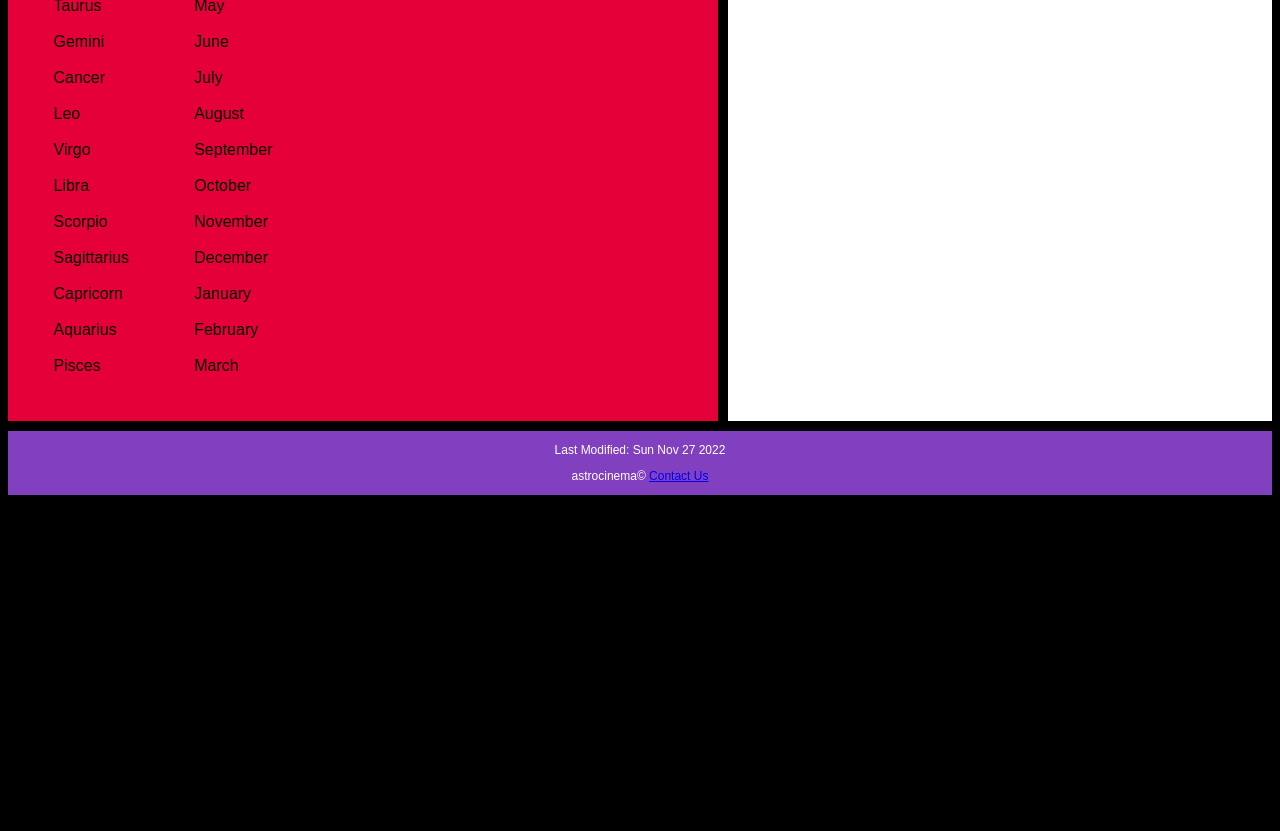
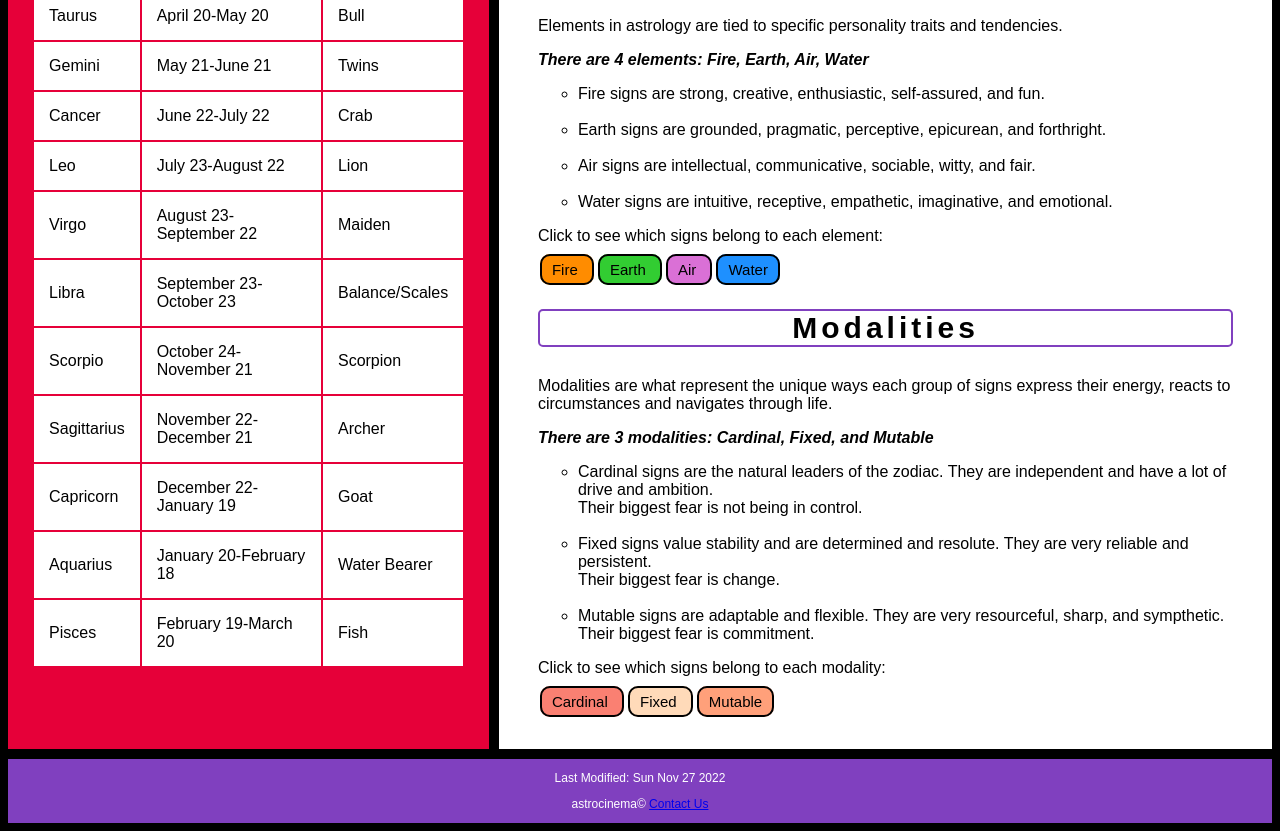
Before and after one commit to ellekeres/Astrocinema, a plain HTML site: page page2astrosigns.html in a window 1280 px wide. Shown: the part 698-1529 px from the top of the page. Before the commit the page ends 1201 px from the top, so only its background shows below. Drawn offline with Linux system fonts and the light colour scheme.

Commit message:
finished astrosigns page (element and modalities color changing elements)

```diff
--- a/page2astrosigns.html
+++ b/page2astrosigns.html
@@ -15,7 +15,7 @@
   </header>
 
   <nav class="n">
-    <ul>
+    <ul class="z">
       <li><a href="index.html" class=button> Movie Picker </a></li>
       <li><a href="page2astrosigns.html" class=button> Astrology Signs </a></li>
       <li><a href="page3moviecatalog.html" class=button> Movie Catalog </a></li>
@@ -25,69 +25,121 @@
 
 
  <main class="m">
+   <div style="overflow-x: auto;">
    <table class="astroTable">
 <tr>
   <th>
-   Astrology Signs
+   Signs
   </th>
   <th>
-    Info
+    Dates
+  </th>
+  <th>
+    Symbol
   </th>
 </tr>
 <tr>
-  <td>Aries</td>
-  <td>April</td>
+  <td class="fire">Aries</td>
+  <td class="cardinal">March 21-April 19</td>
+  <td class="cardinal">Ram</td>
 </tr>
 <tr>
-  <td>Taurus</td>
-  <td>May</td>
+  <td class="earth">Taurus</td>
+  <td class="fixed">April 20-May 20</td>
+  <td class="fixed">Bull</td>
 </tr>
 <tr>
-  <td>Gemini</td>
-  <td>June</td>
+  <td class="air">Gemini</td>
+  <td class="mutable">May 21-June 21</td>
+  <td class="mutable">Twins</td>
 </tr>
 <tr>
-  <td>Cancer</td>
-  <td>July</td>
+  <td class="water">Cancer</td>
+  <td class="cardinal">June 22-July 22</td>
+  <td class="cardinal">Crab</td>
 </tr>
 <tr>
-  <td>Leo</td>
-  <td>August</td>
+  <td class="fire">Leo</td>
+  <td class="fixed">July 23-August 22</td>
+  <td class="fixed">Lion</td>
 </tr>
 <tr>
-  <td>Virgo</td>
-  <td>September</td>
+  <td class="earth">Virgo</td>
+  <td class="mutable">August 23-September 22</td>
+  <td class="mutable">Maiden</td>
 </tr>
 <tr>
-  <td>Libra</td>
-  <td>October</td>
+  <td class="air">Libra</td>
+  <td class="cardinal">September 23-October 23</td>
+  <td class="cardinal">Balance/Scales</td>
 </tr>
 <tr>
-  <td>Scorpio</td>
-  <td>November</td>
+  <td class="water">Scorpio</td>
+  <td class="fixed">October 24-November 21</td>
+  <td class="fixed">Scorpion</td>
 </tr>
 <tr>
-  <td>Sagittarius</td>
-  <td>December</td>
+  <td class="fire">Sagittarius</td>
+  <td class="mutable">November 22-December 21</td>
+  <td class="mutable">Archer</td>
 </tr>
 <tr>
-  <td>Capricorn</td>
-  <td>January</td>
+  <td class="earth">Capricorn</td>
+  <td class="cardinal">December 22-January 19</td>
+  <td class="cardinal">Goat</td>
 </tr>
 <tr>
-  <td>Aquarius</td>
-  <td>February</td>
+  <td class="air">Aquarius</td>
+  <td class="fixed">January 20-February 18</td>
+  <td class="fixed">Water Bearer</td>
 </tr>
 <tr>
-  <td>Pisces</td>
-  <td>March</td>
+  <td class="water">Pisces</td>
+  <td class="mutable">February 19-March 20</td>
+  <td class="mutable">Fish</td>
 </tr>
 </table>
   </main>
 
 
   <aside class="a">
-    <p>test</p>
+    <h3 class="astrosystems">Elements</h3>
+    <p>Elements in astrology are tied to specific personality traits and tendencies.</p>
+     <p class="systems">
+       There are 4 elements: Fire, Earth, Air, Water</p>
+
+<ul class="y">
+  <li>Fire signs are strong, creative, enthusiastic, self-assured, and fun.</li>
+  <br>
+  <li>Earth signs are grounded, pragmatic, perceptive, epicurean, and forthright.</li>
+  <br>
+  <li>Air signs are intellectual, communicative, sociable, witty, and fair.</li>
+  <br>
+  <li>Water signs are intuitive, receptive, empathetic, imaginative, and emotional.</li>
+</ul>
+    <p>Click to see which signs belong to each element:</p>
+    <p class="button2" type="button" value="button" onclick="changeColor('darkorange', 'fire');"> Fire </p>
+    <p class="button3" type="button" value="button" onclick="changeColor('limegreen', 'earth');"> Earth </p>
+    <p class="button4" type="button" value="button" onclick="changeColor('orchid', 'air');"> Air </p>
+    <p class="button5" type="button" value="button" onclick="changeColor('dodgerblue', 'water');"> Water </p>
+<br>
+<h3 class="astrosystems">Modalities</h3>
+    <p>Modalities are what represent the unique ways each group of signs express their energy, reacts to circumstances and navigates through life.</p>
+
+    <p class="systems">There are 3 modalities: Cardinal, Fixed, and Mutable</p>
+
+ <ul class="y">
+  <li>Cardinal signs are the natural leaders of the zodiac. They are independent and have a lot of drive and ambition.<br> Their biggest fear is not being in control.</li>
+   <br>
+    <li>Fixed signs value stability and are determined and resolute. They are very reliable and persistent.<br> Their biggest fear is change.</li>
+   <br>
+    <li>Mutable signs are adaptable and flexible. They are very resourceful, sharp, and sympthetic.<br> Their biggest fear is commitment.
+      </li>
+  </ul>
+    <p>Click to see which signs belong to each modality:</p>
+    <p class="button6" type="button" value="button" onclick="changeColor('salmon', 'cardinal');"> Cardinal </p>
+    <p class="button7" type="button" value="button" onclick="changeColor('peachpuff', 'fixed');"> Fixed </p>
+    <p class="button8" type="button" value="button" onclick="changeColor('lightsalmon', 'mutable');"> Mutable </p>
   </aside>
 
 
--- a/script.js
+++ b/script.js
@@ -10,6 +10,7 @@ function lastUpdated(){
   document.getElementById("lm").innerHTML = "Last Modified: " + d.toDateString();
 }
 
+// Movie catalog code for slideshow
 let slideIndex = 1;
 showSlides(slideIndex);
 
@@ -38,3 +39,14 @@ function showSlides(n) {
   slides[slideIndex-1].style.display = "block";
   dots[slideIndex-1].className += " active";
 }
+
+/* changing the color of modalities and elements with buttons */
+function changeColor(color, type){
+
+  let test = document.getElementsByClassName(type);
+
+  for (let i = 0; i < test.length; i++) {
+   test[i].style.backgroundColor = color;
+}
+
+}
--- a/style.css
+++ b/style.css
@@ -40,11 +40,11 @@ footer {
   font-family: Arial, Helvetica, sans-serif;
 }
 
-ul {
+ul.z {
   list-style-type: none;
 }
 
-li {
+ul.z li {
   display: inline;
 }
 
@@ -74,14 +74,139 @@ font-size: 70%;
   font-family: Arial, Helvetica, sans-serif;
 }
 
-astroTable {
-  border-collapse: collapse;
+.astroTable {
+  border-color: black;
   width: 100%;
 }
 
-th, td {
+th {
+  text-align: center;
+  padding: 8px;
+  text-decoration: underline;
+}
+
+td {
   text-align: left;
-  padding: 8px;
+  padding: 15px;
+}
+
+tr {
+  background-color: white;
+}
+
+.astrosystems {
+  font-size: 30px;
+  letter-spacing: 4px;
+  text-align: center;
+  border: 2px solid #8040bf;
+  border-radius: 5px;
+}
+
+.systems {
+  font-style: italic;
+  font-weight: bold;
+}
+
+ul.y {
+  list-style-type: circle;
+}
+
+.button2 {
+  background-color: darkorange;
+  border: 2px solid black;
+  border-radius: 10px;
+  padding: 5px 10px;
+  text-align: center;
+  text-decoration: none;
+  font-size: 15px;
+  margin: 4px 2px;
+  display: inline;
+  color: black;
+  cursor: pointer;
+}
+
+.button3 {
+  background-color: limegreen;
+  border: 2px solid black;
+  border-radius: 10px;
+  padding: 5px 10px;
+  text-align: center;
+  text-decoration: none;
+  font-size: 15px;
+  margin: 4px 2px;
+  display: inline;
+  color: black;
+  cursor: pointer;
+}
+
+.button4 {
+  background-color: orchid;
+  border: 2px solid black;
+  border-radius: 10px;
+  padding: 5px 10px;
+  text-align: center;
+  text-decoration: none;
+  font-size: 15px;
+  margin: 4px 2px;
+  display: inline;
+  color: black;
+  cursor: pointer;
+}
+
+.button5 {
+  background-color: dodgerblue;
+  border: 2px solid black;
+  border-radius: 10px;
+  padding: 5px 10px;
+  text-align: center;
+  text-decoration: none;
+  font-size: 15px;
+  margin: 4px 2px;
+  display: inline;
+  color: black;
+  cursor: pointer;
+}
+
+.button6 {
+  background-color: salmon;
+  border: 2px solid black;
+  border-radius: 10px;
+  padding: 5px 10px;
+  text-align: center;
+  text-decoration: none;
+  font-size: 15px;
+  margin: 4px 2px;
+  display: inline;
+  color: black;
+  cursor: pointer;
+}
+
+.button7 {
+  background-color: peachpuff;
+  border: 2px solid black;
+  border-radius: 10px;
+  padding: 5px 10px;
+  text-align: center;
+  text-decoration: none;
+  font-size: 15px;
+  margin: 4px 2px;
+  display: inline;
+  color: black;
+  cursor: pointer;
+}
+
+.button8 {
+  background-color: lightsalmon;
+  border: 2px solid black;
+  border-radius: 10px;
+  padding: 5px 10px;
+  text-align: center;
+  text-decoration: none;
+  font-size: 15px;
+  margin: 4px 2px;
+  display: inline;
+  color: black;
+  cursor: pointer;
 }
 
 .catalogHeaders {
```
Also changed, not shown: index.html (+1 -1 lines), page3moviecatalog.html (+1 -1 lines), page4horoscopes.html (+1 -1 lines).
